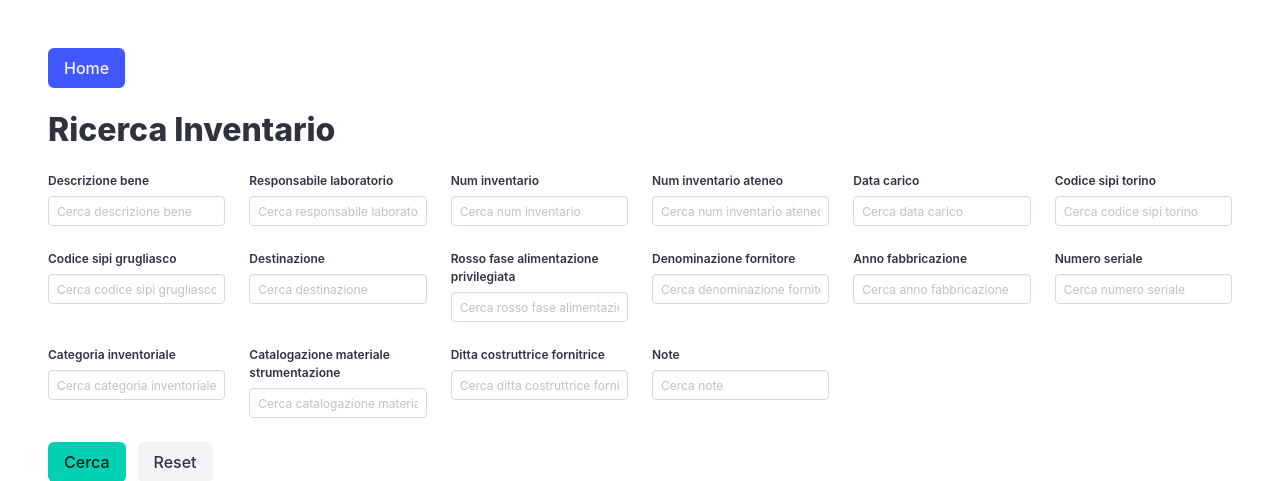
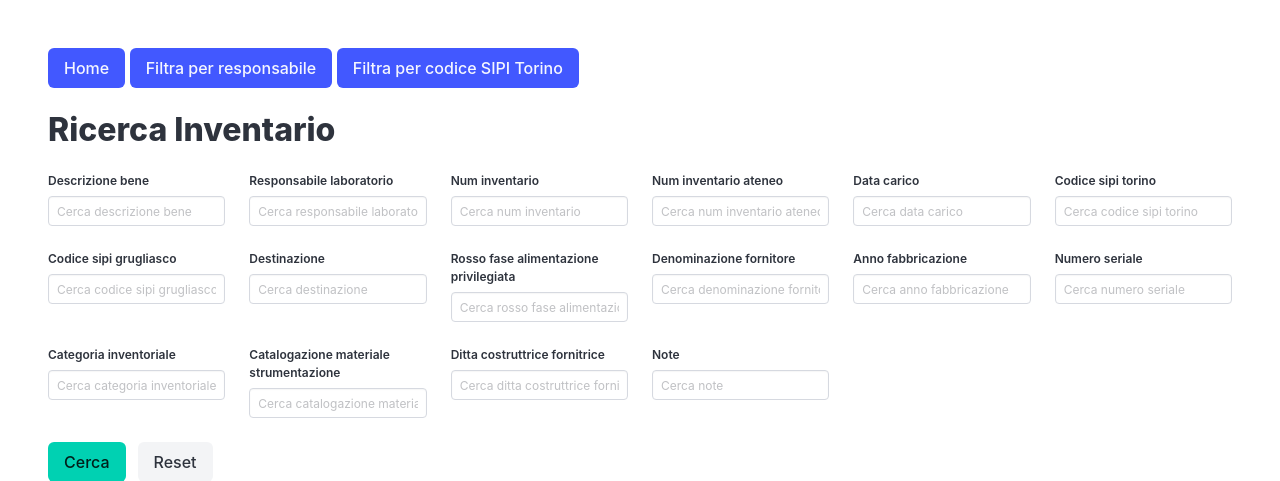
Before and after one commit to olivierfriard/togru, a Flask app: page /togru/search in a window 1280 px wide. Shown: the top 481 px of the page. Run offline with Flask 3, Linux system fonts and the light colour scheme; the visitor is signed in with stand-in values (Sample User, id 1); parts of the project's set-up code (start-up, migrations or seed data) failed here and were passed over.

Commit message:
some changes

```diff
--- a/templates/search.html
+++ b/templates/search.html
@@ -10,6 +10,11 @@
 <section class="section">
 
 <a class="button is-link" href="{{ url_for('index') }}">Home</a>
+
+<a class="button is-link" href="{{ url_for('search_resp') }}">Filtra per responsabile</a>
+
+<a class="button is-link" href="{{ url_for('search_sipi_torino') }}">Filtra per codice SIPI Torino</a>
+
 
 <br><br>
 
```
